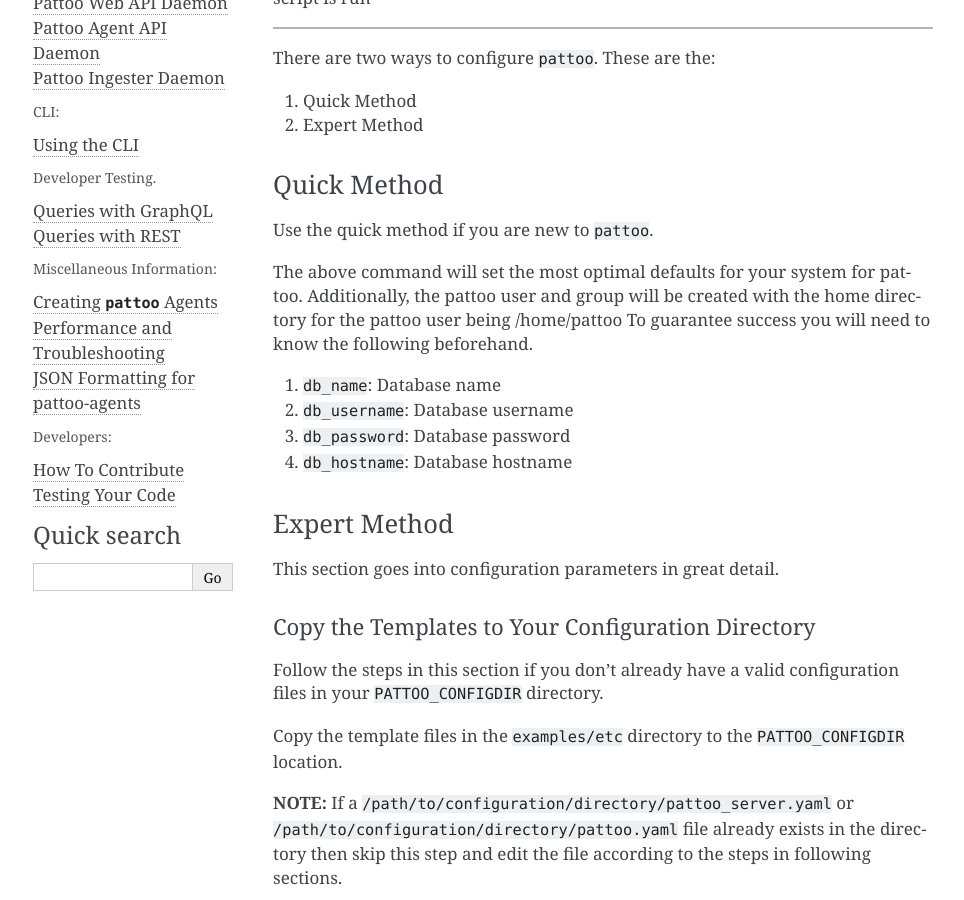
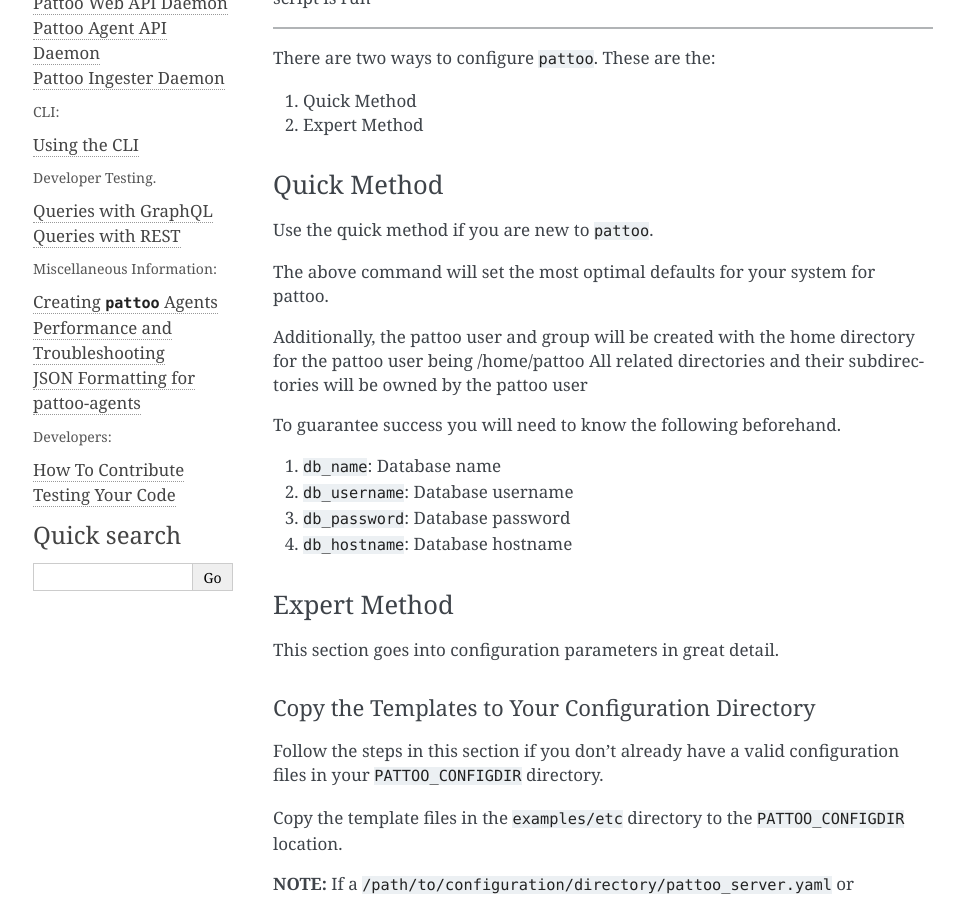
Before and after one commit to PalisadoesFoundation/pattoo, a Sphinx documentation site: the page built from docs/configuration.rst, in a window 1280 px wide and 900 px high, scrolled down 321 px. Shown: the whole window, without its empty margins (147-1111 px from the left). Built offline with Sphinx 7.4.7, drawn with Linux system fonts in a browser that asks for light colours; pages that are not in the unit, such as notebooks, are missing from menus.

Commit message:
Documentation patch for pattoo user

```diff
--- a/docs/configuration.rst
+++ b/docs/configuration.rst
@@ -32,7 +32,10 @@ Use the quick method if you are new to ``pattoo``.
 
 
 The above command will set the most optimal defaults for your system for pattoo.
+
 Additionally, the pattoo user and group will be created with the home directory for the pattoo user being /home/pattoo
+All related directories and their subdirectories will be owned by the pattoo user
+
 To guarantee success you will need to know the following beforehand.
 
 #. ``db_name``: Database name
```
